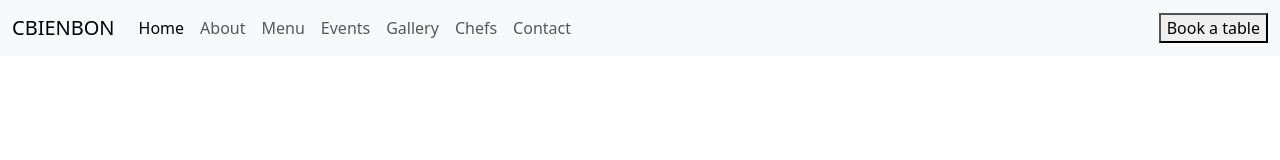
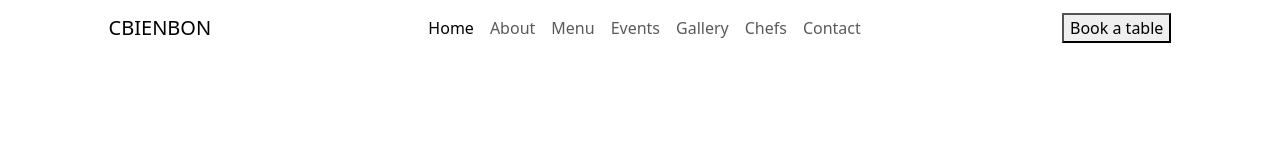
Before and after one commit to chaimachai/CbienBon, a website: page index.html in a window 1280 px wide. Drawn offline with nearby package versions, Linux system fonts and the light colour scheme.

Commit message:
changement de la navbar

```diff
--- a/index.html
+++ b/index.html
@@ -7,14 +7,15 @@
     <link rel="stylesheet" href="./public/css/app.css">
 </head>
 <body>
-    <nav class="navbar navbar-expand-lg bg-body-tertiary">
-        <div class="container-fluid">
+    <nav class="navbar navbar-expand-lg">
+        <div class="container-fluid justify-content-around">
             <a class="navbar-brand" href="#">CBIENBON</a>
+            <div>
                 <button class="navbar-toggler" type="button" data-bs-toggle="collapse" data-bs-target="#navbarText"
                     aria-controls="navbarText" aria-expanded="false" aria-label="Toggle navigation">
                     <span class="navbar-toggler-icon"></span>
                 </button>
-            <div class="collapse navbar-collapse" id="navbarText">
+                <div class="collapse navbar-collapse justify-content-between" id="navbarText">
                     <ul class="navbar-nav me-auto mb-2 mb-lg-0">
                         <li class="nav-item">
                             <a class="nav-link active" aria-current="page" href="#">Home</a>
@@ -38,8 +39,9 @@
                             <a class="nav-link" href="#">Contact</a>
                         </li>
                     </ul>
+                </div>
+            </div>
             <button>Book a table</button>
-            </div>
         </div>
     </nav>
     <script src="./node_modules/bootstrap/dist/js/bootstrap.bundle.js"></script>
```
Lines whose indentation alone changed are shown as unchanged.
